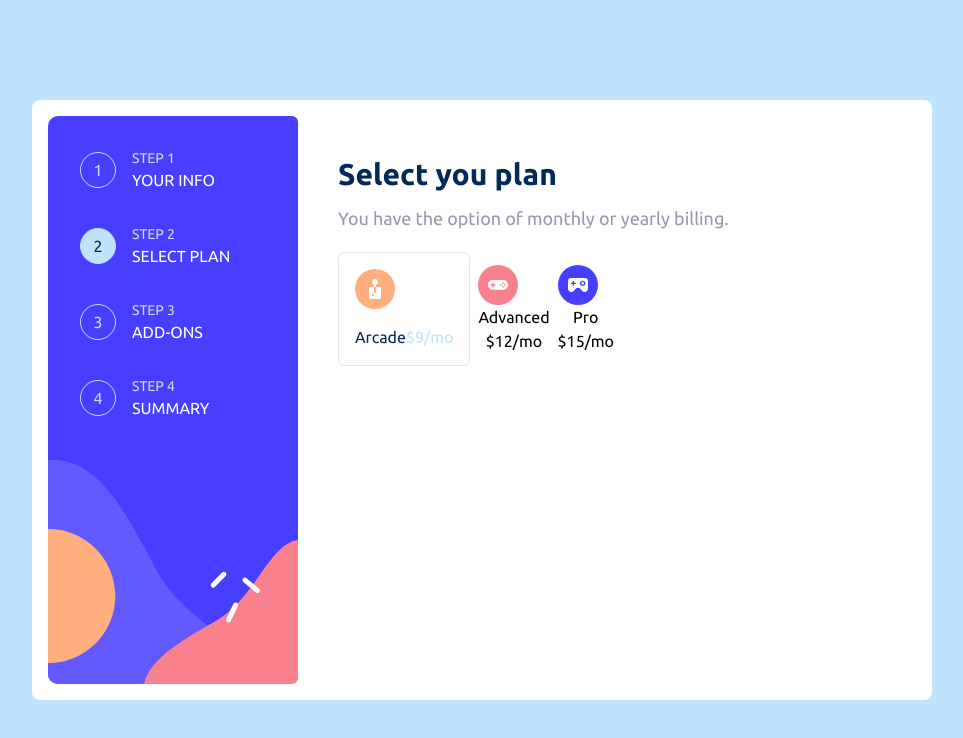
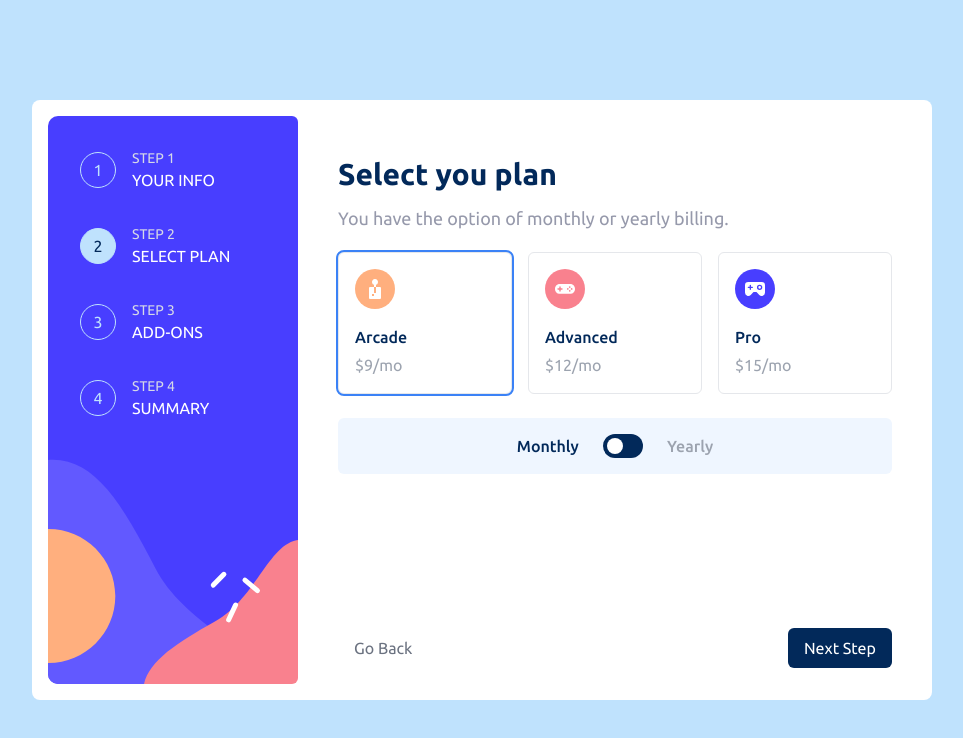
Before and after one commit to RyanBProg/multi-step-form, a React (Vite) app: page / in a window 1280 px wide. Both pictures are taken after typing "Sample", "name@example.com", "Sample" into the empty fields and a click on the button "Next Step". Shown: the top 738 px of the page, without its empty margins (158-1121 px from the left). Built offline with nearby package versions, Linux system fonts and the light colour scheme.

Commit message:
for page 2 logic complete with toggle

```diff
--- a/src/components/form-pages/FormPage2.tsx
+++ b/src/components/form-pages/FormPage2.tsx
@@ -1,8 +1,24 @@
 import arcadeIcon from "../../assets/images/icon-arcade.svg";
 import advancedIcon from "../../assets/images/icon-advanced.svg";
 import proIcon from "../../assets/images/icon-pro.svg";
+import { useFormContext } from "../../context/FormContext";
+import { pricingData } from "../../data/pricingData";
+import ControlButton from "../ControlButton";
 
 export default function FormPage2() {
+  const { dispatch, subscriptionType, planType } = useFormContext();
+
+  const pricing =
+    subscriptionType === "monthly" ? pricingData.monthly : pricingData.annual;
+
+  const toggleSubcription = () => {
+    if (subscriptionType === "annual") {
+      dispatch({ type: "subscription_monthly" });
+    } else {
+      dispatch({ type: "subscription_annual" });
+    }
+  };
+
   return (
     <>
       <h1 className="text-marineBlue text-3xl font-semibold">
@@ -11,24 +27,94 @@
       <p className="mt-3 mb-5 text-lg text-coolGray">
         You have the option of monthly or yearly billing.
       </p>
-      <div className="flex flex-col gap-2 md:flex-row">
-        <button className="flex rounded-md border p-4 gap-4 md:flex-col hover:bg-lightBlue focus:bg-lightBlue focus:outline">
+      <div className="flex flex-col gap-4 md:flex-row">
+        <button
+          className={` ${planType === "arcade" && "outline"}
+          flex rounded-md border p-4 gap-4 grow basis-0 md:flex-col hover:bg-blue-50
+          focus:bg-blue-50 focus:outline outline-2 outline-blue-500`}
+          onClick={() => dispatch({ type: "plan_changed", payload: "arcade" })}>
           <img src={arcadeIcon} alt="arcade icon" />
-          <div className="flex flex-col md:flex-row">
-            <h3 className="text-marineBlue">Arcade</h3>
-            <p className="text-lightBlue">$9/mo</p>
+          <div className="flex flex-col gap-1">
+            <h3 className="text-marineBlue font-medium text-left">Arcade</h3>
+            <p className="text-gray-400 text-left">
+              ${pricing.plans.arcade}/mo
+            </p>
+            {subscriptionType === "annual" && (
+              <p className="text-marineBlue text-sm">2 months free</p>
+            )}
           </div>
         </button>
-        <button>
+        <button
+          className={` ${planType === "advanced" && "outline"}
+          flex rounded-md border p-4 gap-4 grow basis-0 md:flex-col hover:bg-blue-50
+          focus:bg-blue-50 focus:outline outline-2 outline-blue-500`}
+          onClick={() =>
+            dispatch({ type: "plan_changed", payload: "advanced" })
+          }>
           <img src={advancedIcon} alt="advanced icon" />
-          <h3>Advanced</h3>
-          <p>$12/mo</p>
+          <div className="flex flex-col gap-1">
+            <h3 className="text-marineBlue font-medium text-left">Advanced</h3>
+            <p className="text-gray-400 text-left">
+              ${pricing.plans.advanced}/mo
+            </p>
+            {subscriptionType === "annual" && (
+              <p className="text-marineBlue text-sm">2 months free</p>
+            )}
+          </div>
         </button>
-        <button>
+        <button
+          className={` ${planType === "pro" && "outline"}
+          flex rounded-md border p-4 gap-4 grow basis-0 md:flex-col hover:bg-blue-50
+          focus:bg-blue-50 focus:outline outline-2 outline-blue-500`}
+          onClick={() => dispatch({ type: "plan_changed", payload: "pro" })}>
           <img src={proIcon} alt="pro icon" />
-          <h3>Pro</h3>
-          <p>$15/mo</p>
+          <div className="flex flex-col gap-1">
+            <h3 className="text-marineBlue font-medium text-left">Pro</h3>
+            <p className="text-gray-400 text-left">${pricing.plans.pro}/mo</p>
+            {subscriptionType === "annual" && (
+              <p className="text-marineBlue text-sm">2 months free</p>
+            )}
+          </div>
         </button>
+      </div>
+      <div className="mt-6 flex justify-center items-center gap-6 p-4 bg-blue-50 rounded-md">
+        <p
+          className={`
+        ${subscriptionType === "monthly" ? "text-marineBlue" : "text-gray-400"}
+        font-medium
+          `}>
+          Monthly
+        </p>
+        <button
+          className="bg-marineBlue h-6 w-10 rounded-full px-1 relative"
+          onClick={toggleSubcription}>
+          <div
+            className={` ${
+              subscriptionType === "monthly" ? "left-1" : "right-1"
+            }
+            absolute h-4 w-4 rounded-full bg-white bottom-1`}></div>
+        </button>
+        <p
+          className={`
+        ${subscriptionType === "annual" ? "text-marineBlue" : "text-gray-400"}
+        font-medium
+          `}>
+          Yearly
+        </p>
+      </div>
+      <div className="fixed bottom-0 left-0 right-0 bg-white p-4 flex justify-between md:absolute md:px-6">
+        <ControlButton
+          text="Go Back"
+          textColor="text-gray-500"
+          bgColor="bg-white"
+          action={() => dispatch({ type: "decreased_step" })}
+        />
+        <ControlButton
+          text="Next Step"
+          textColor="text-white"
+          bgColor="bg-marineBlue"
+          action={() => dispatch({ type: "increased_step" })}
+        />
       </div>
     </>
   );
--- a/src/context/FormContext.tsx
+++ b/src/context/FormContext.tsx
@@ -11,6 +11,7 @@
   email: string;
   number: string;
   subscriptionType: string;
+  planType: string;
   addOns: string[];
   currentStep: number;
 };
@@ -19,7 +20,8 @@
   name: "",
   email: "",
   number: "",
-  subscriptionType: "",
+  subscriptionType: "monthly",
+  planType: "arcade",
   addOns: [],
   currentStep: 1,
 };
@@ -28,7 +30,9 @@
   | "name_changed"
   | "email_changed"
   | "number_changed"
-  | "subscription_changed"
+  | "subscription_monthly"
+  | "subscription_annual"
+  | "plan_changed"
   | "addOn_removed"
   | "addOn_added"
   | "increased_step"
@@ -53,9 +57,15 @@
       if (action.payload === undefined) return state;
       return { ...state, number: action.payload };
 
-    case "subscription_changed":
+    case "subscription_annual":
+      return { ...state, subscriptionType: "annual" };
+
+    case "subscription_monthly":
+      return { ...state, subscriptionType: "monthly" };
+
+    case "plan_changed":
       if (action.payload === undefined) return state;
-      return { ...state, subscriptionType: action.payload };
+      return { ...state, planType: action.payload };
 
     case "addOn_removed":
       if (action.payload === undefined) return state;
```
